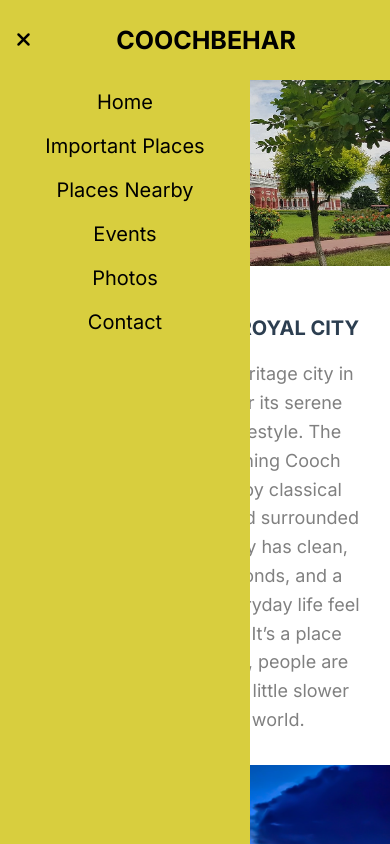
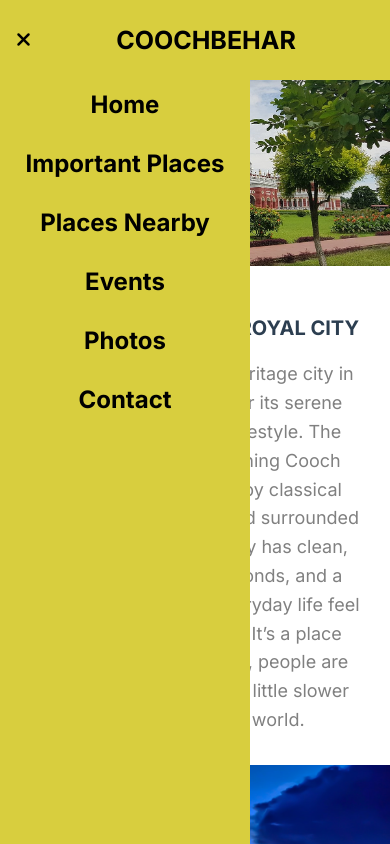
Before and after one commit to abk2191/coochbehar, a React (Vite) app: page / in a window 390 px wide. Both pictures are taken after a click on the button 24 px from the left and 40 px from the top of the page. Shown: the top 844 px of the page. Built offline with nearby package versions, Linux system fonts and the light colour scheme; a web font is replaced by a local one.

Commit message:
Added new features

```diff
--- a/src/index.css
+++ b/src/index.css
@@ -207,12 +207,13 @@ body {
   }
 
   .sidebar ul {
-    gap: 20px; /* Further reduce gap on mobile */
+    gap: 30px; /* Further reduce gap on mobile */
     justify-content: flex-start; /* Start from top on mobile */
     padding-top: 20px; /* Small top padding instead of large gap */
   }
 
   .sidebar-items {
-    font-size: 20px; /* Slightly smaller font */
+    font-size: 24px; /* Slightly smaller font */
+    font-weight: bold;
   }
 }
```
